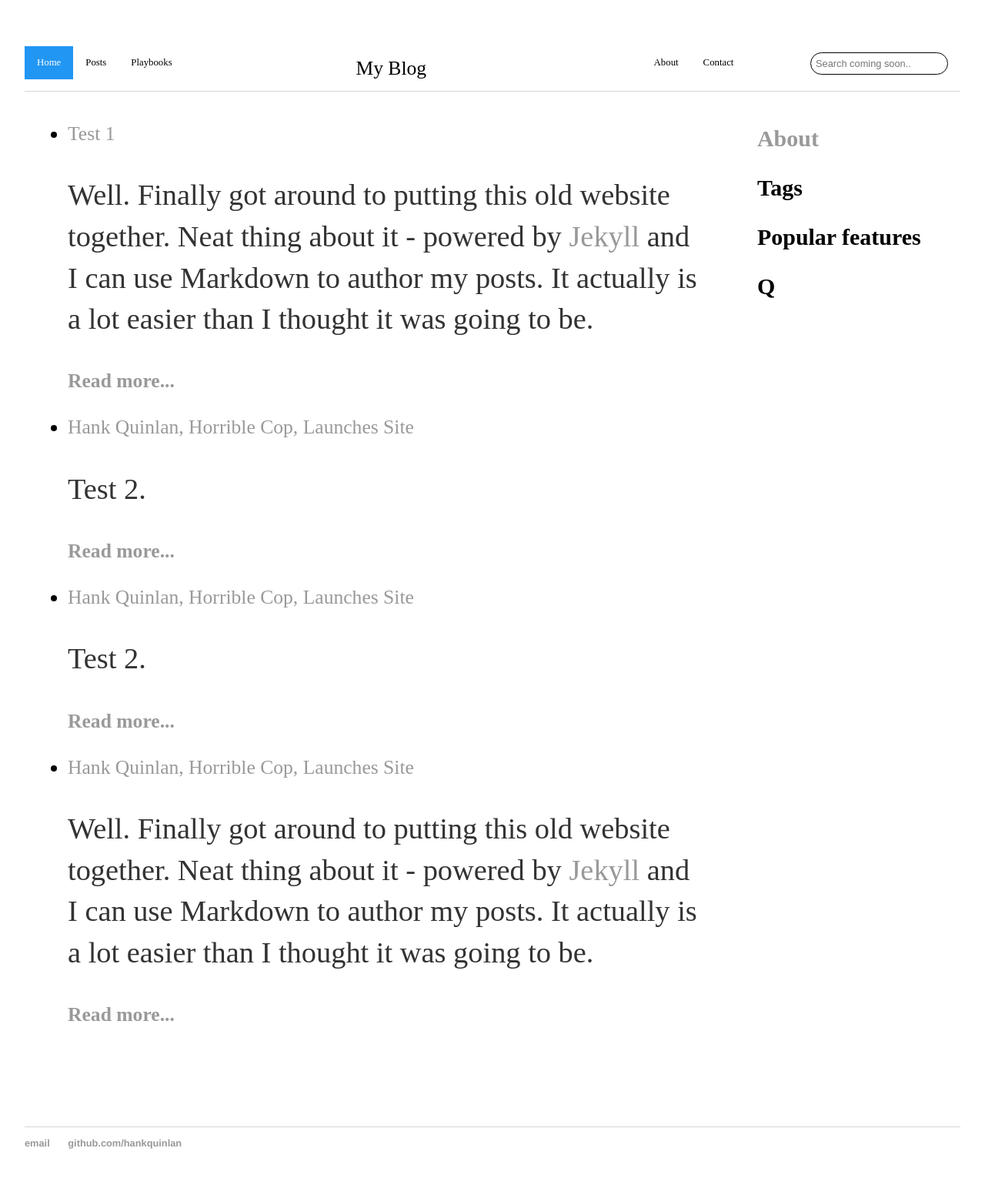
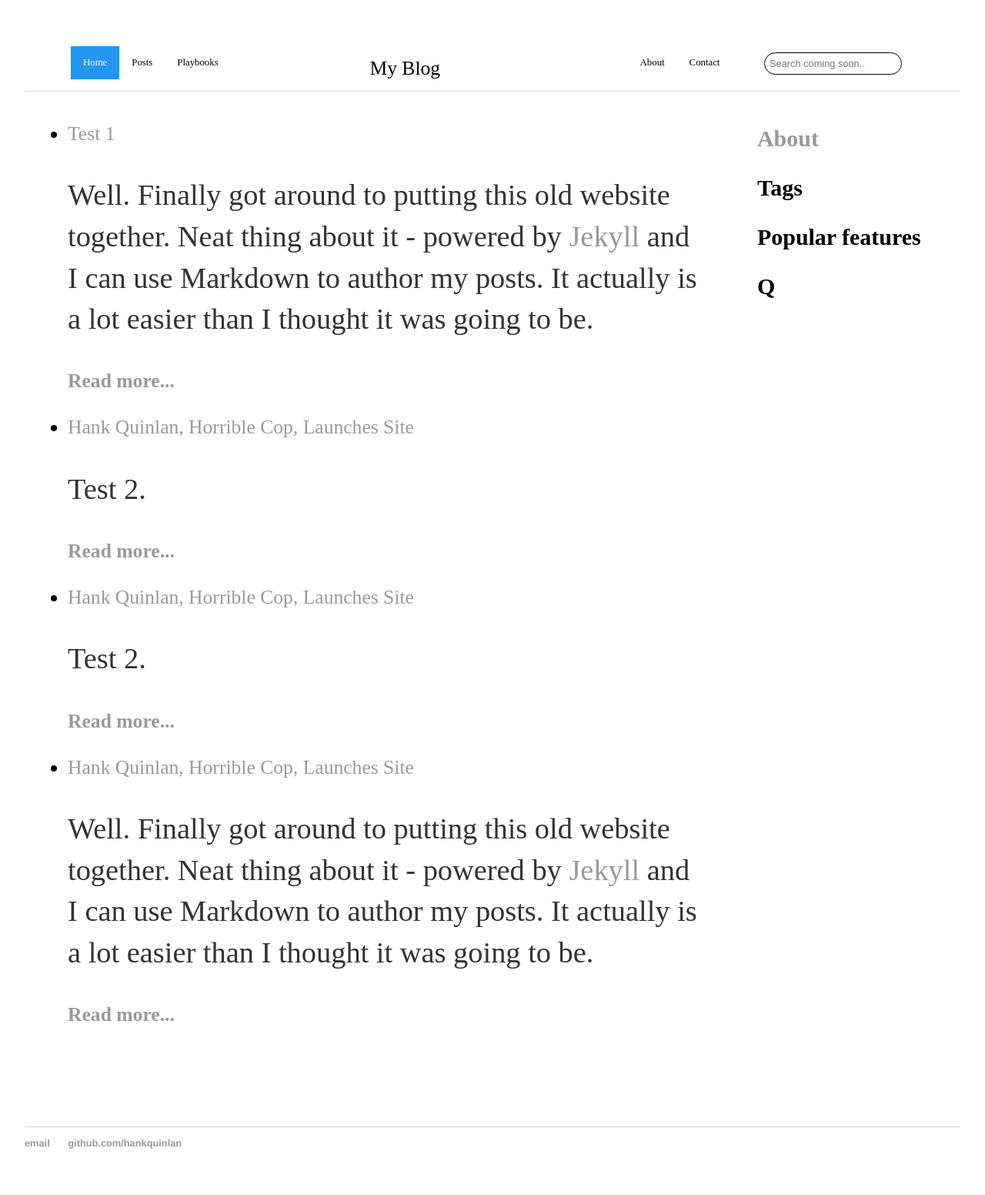
Before and after one commit to billparry99/billparry99.github.io, a Jekyll site: the page built from index.html, in a window 1280 px wide. Shown: the whole page at 77% size. Built offline with Jekyll 4.4.1, drawn with Linux system fonts in a browser that asks for light colours.

Commit message:
Update main.css

```diff
--- a/css/main.css
+++ b/css/main.css
@@ -53,6 +53,8 @@ ul.posts li {
 .hrow {
     display: flex;
     flex-wrap: nowrap;
+    margin-left: 60px;
+    margin-right: 60px;
 }
 
 /* !!!left Coumn - 35 30 35!!! */
```
